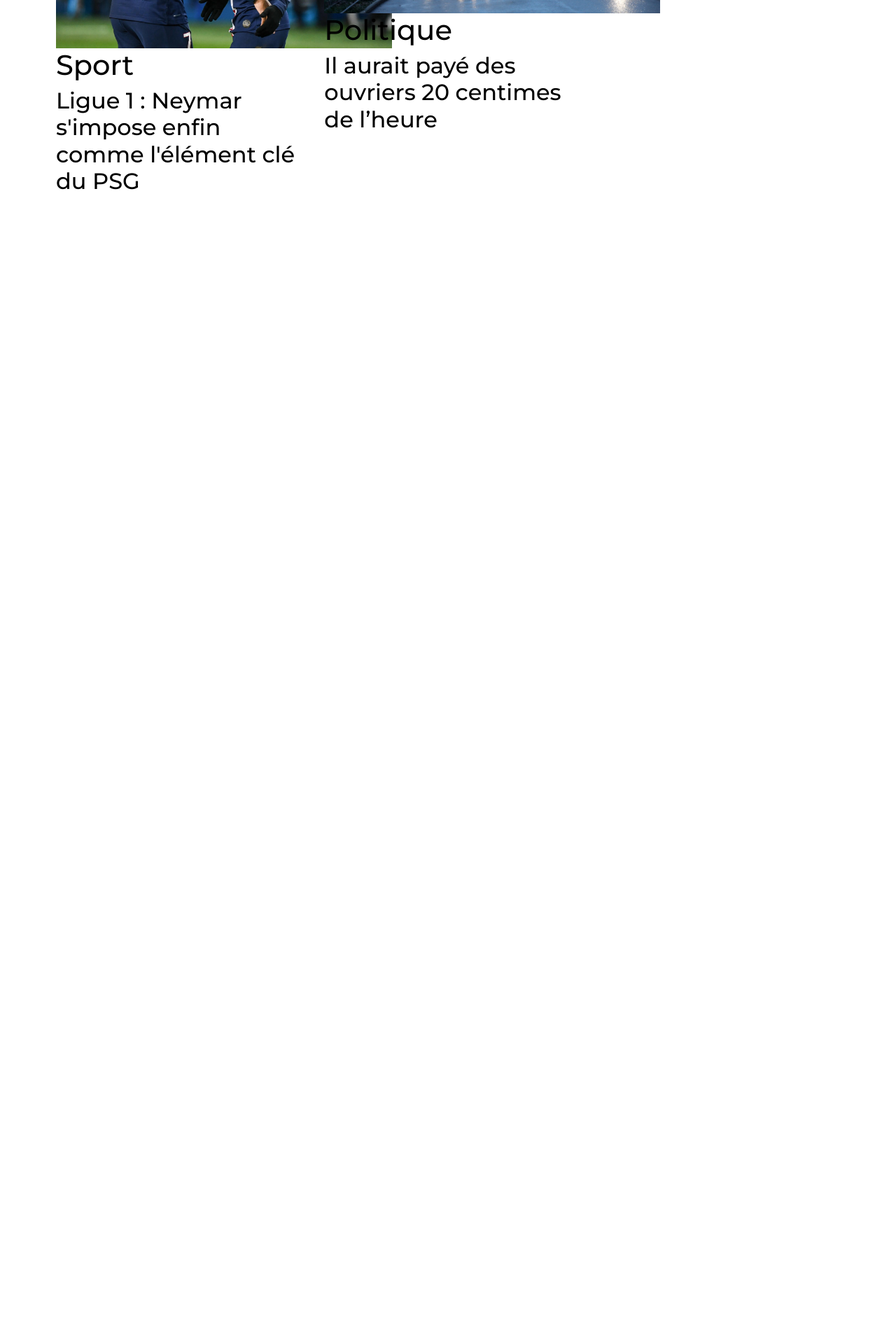
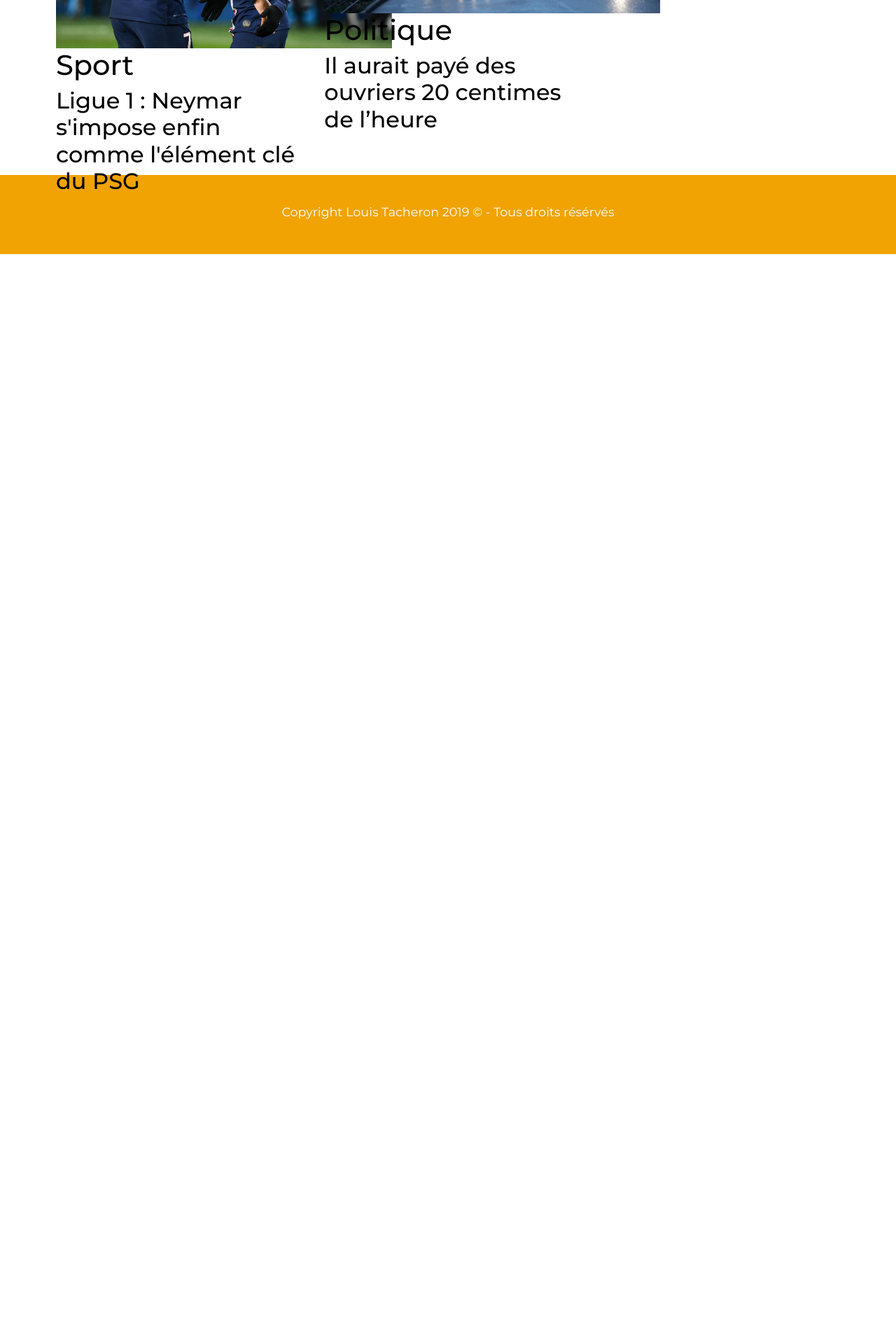
Before and after one commit to Eracom-ID471/projet-3--LouisTacheron, a Jekyll site: the page built from index.html, in a window 1280 px wide. Shown: the part 1775-3695 px from the top of the page at 70% size. Built offline with Jekyll 4.4.1, drawn with Linux system fonts in a browser that asks for light colours; after the commit the page ends 2138 px from its top, so only the background shows below that.

Commit message:
New commit

```diff
--- a/_includes/footer.html
+++ b/_includes/footer.html
@@ -1,7 +1,7 @@
 <div class="container-fluid">
   <div class="row">
     <div class="col-12">
-      <p>Copyright Louis Tacheron 2019 © - Tous droits résérvés</p>
+      <p id="copyright">Copyright Louis Tacheron 2019 © - Tous droits résérvés</p>
     </div>
   </div>
 </div>
--- a/_sass/main.scss
+++ b/_sass/main.scss
@@ -77,7 +77,7 @@ header {
 }
 
 .article{
-  height: 400vh;
+  height: 125vh;
   padding: 5rem 5rem 0rem 5rem;
 }
 
@@ -90,3 +90,10 @@ footer{
   height: 12.5vh;
   color: white;
 }
+
+#copyright{
+  text-align: center;
+  font-size: 1.1rem;
+  font-weight: 400;
+  margin-top: 2.5rem;
+}
```
